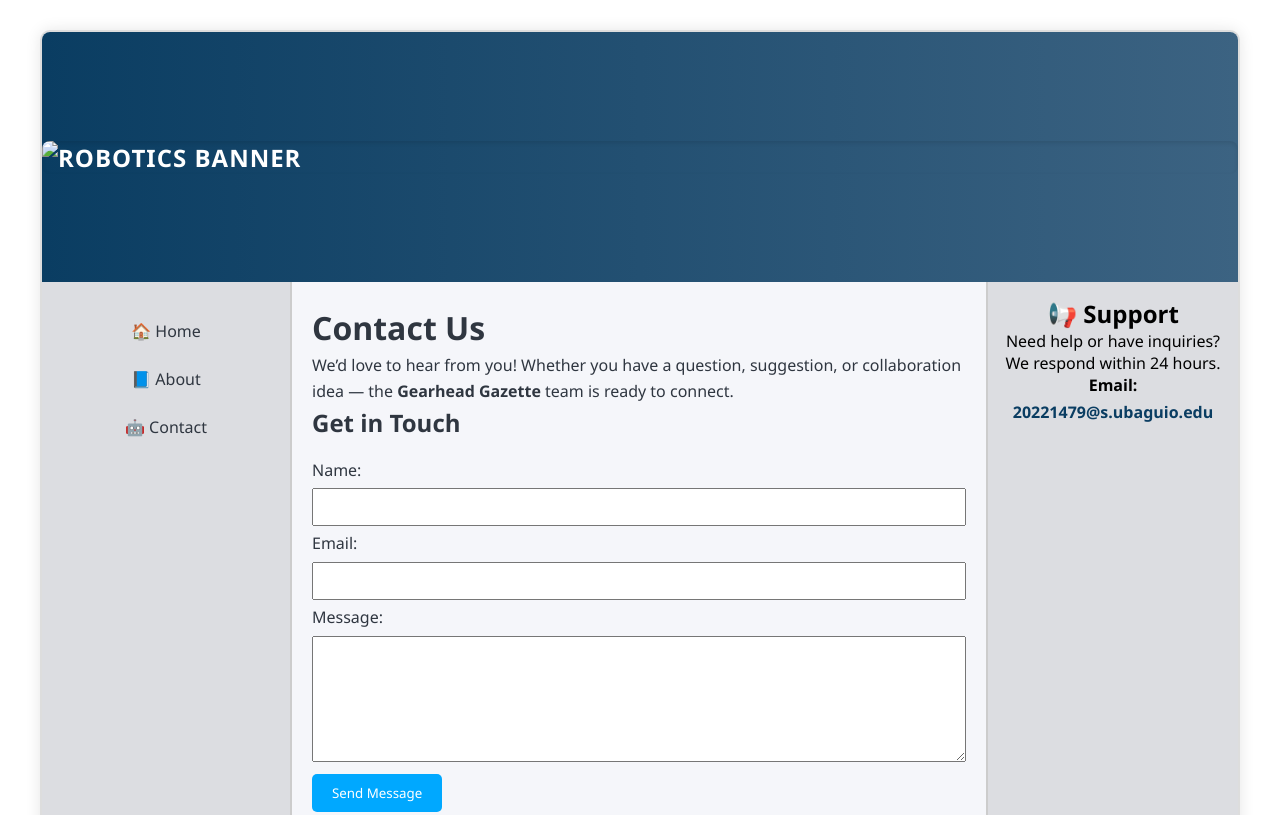
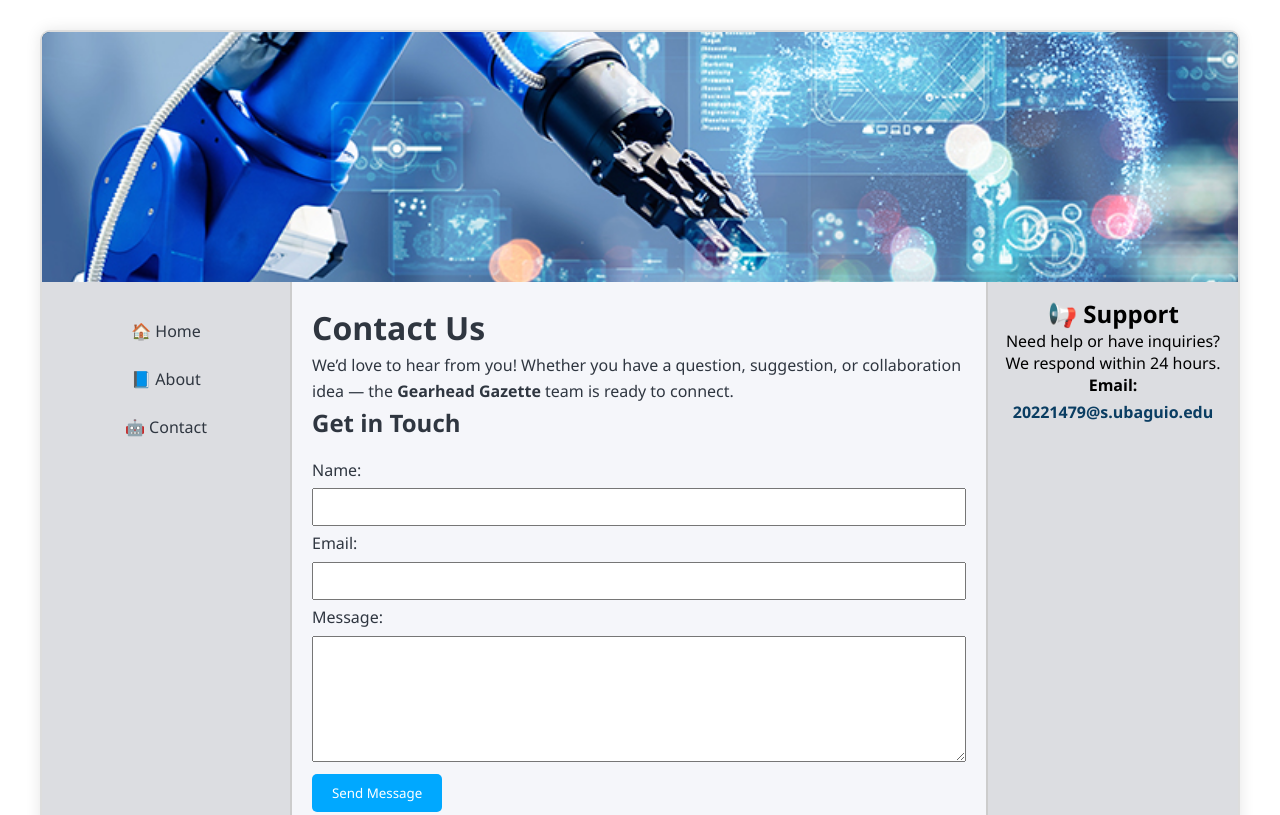
Before and after one commit to jheaffer/MID_Lab3, a plain HTML site: page contact.html in a window 1280 px wide. Shown: the top 815 px of the page. Drawn offline with Linux system fonts and the light colour scheme.

Commit message:
Update contact.html

```diff
--- a/contact.html
+++ b/contact.html
@@ -10,7 +10,7 @@
     <div id="container">
 
         <div id="header">
-            <img src="\Users\Kert\Documents\MID - LAB3\banner.jpg" alt="Robotics Banner">
+            <img src="https://raw.githubusercontent.com/jheaffer/MID_Lab3/refs/heads/main/banner.jpg" alt="Robotics Banner">
         </div>
 
         <div id="body-content">
```
